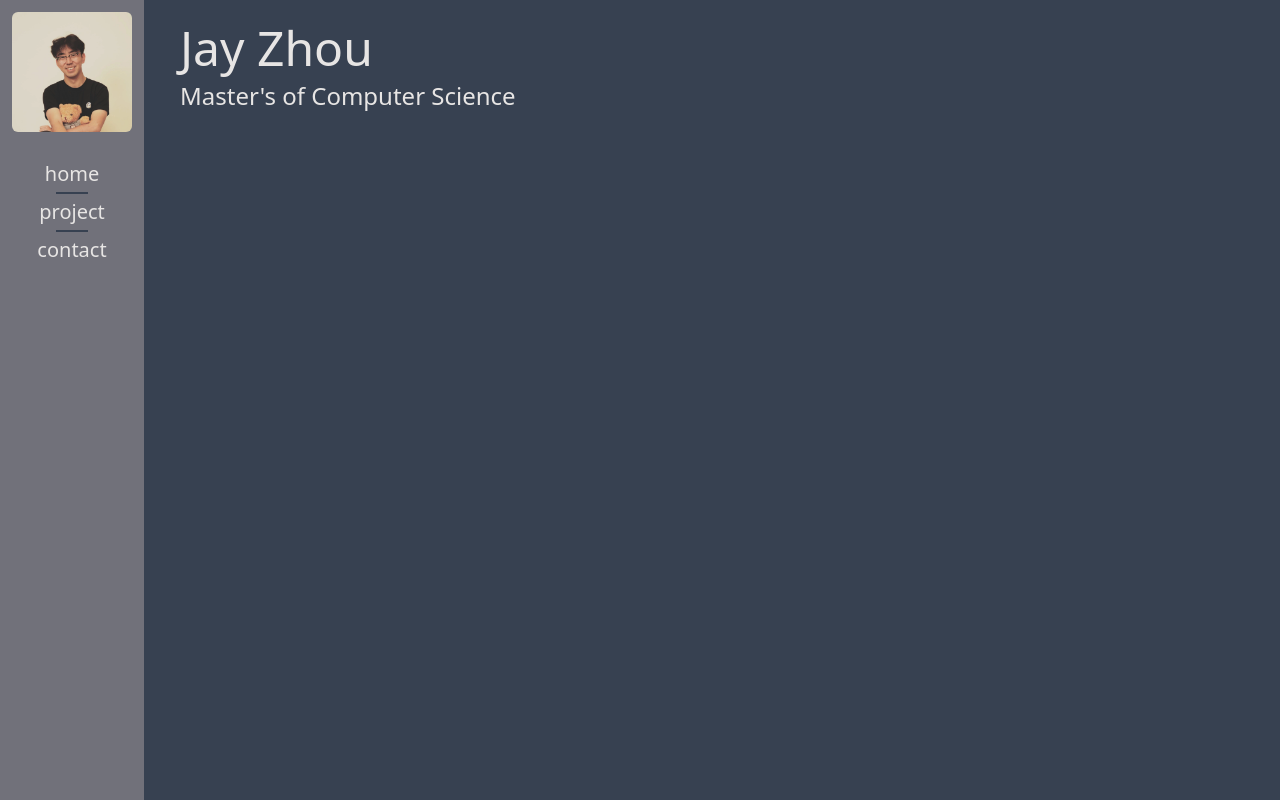
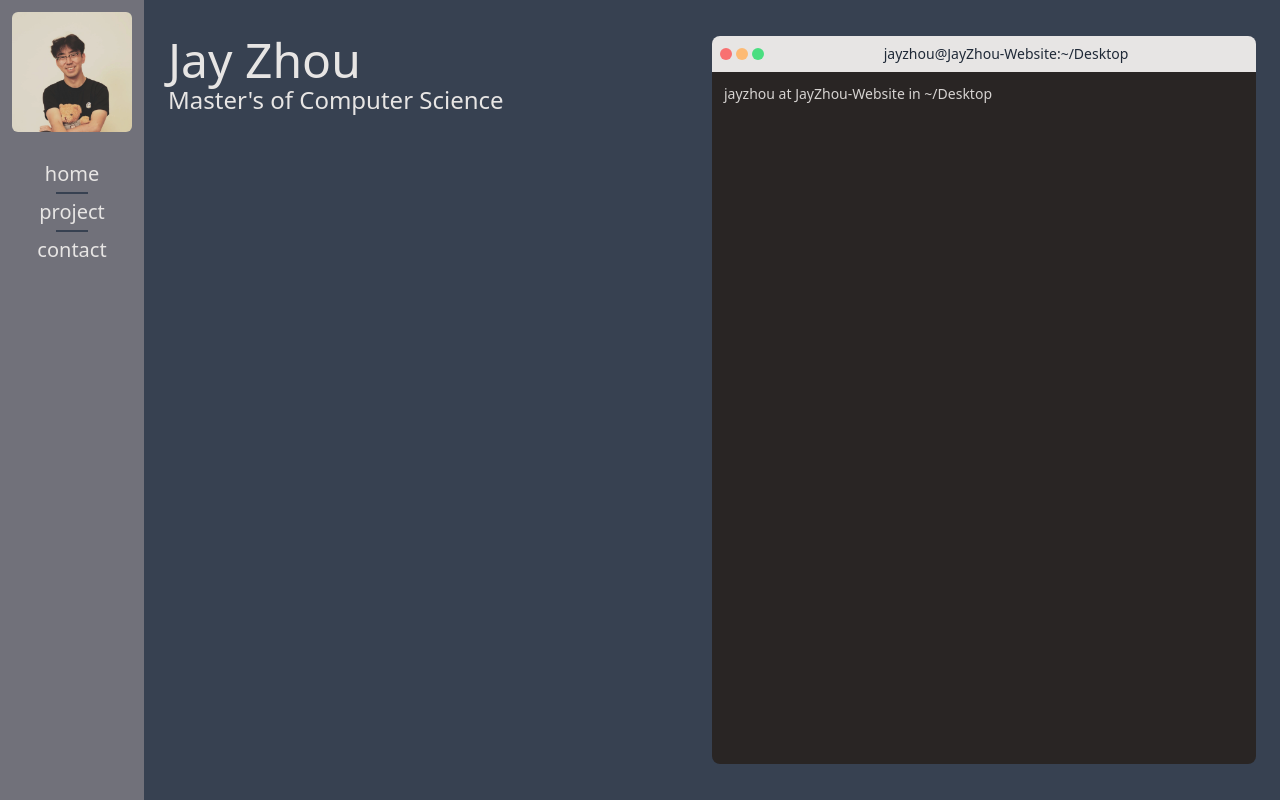
Before and after one commit to jzho987/jzho987.github.io, a SvelteKit app: page /home in a window 1280 px wide. Built offline with nearby package versions, Linux system fonts and the light colour scheme.

Commit message:
add termianl

```diff
--- /dev/null
+++ b/src/components/terminal/mock_mac_action_buttons.svelte
@@ -0,0 +1,5 @@
+<div class="flex flex-row gap-1">
+    <div class="size-3 bg-red-400 rounded-full" />
+    <div class="size-3 bg-orange-300 rounded-full" />
+    <div class="size-3 bg-green-400 rounded-full" />
+</div>
--- /dev/null
+++ b/src/components/terminal/terminal.svelte
@@ -0,0 +1,19 @@
+<script lang="ts">
+	import MockMacActionButtons from "./mock_mac_action_buttons.svelte";
+
+    export let name;
+    export let user;
+    export let dir;
+</script>
+
+<div class="flex flex-col flex-1">
+    <div class="rounded-t-lg bg-stone-200 p-2 flex flex-row items-center">
+        <MockMacActionButtons />
+        <div class="flex flex-1 justify-center">
+            <p class="text-sm text-gray-800">{user}@{name}:{dir}</p>
+        </div>
+    </div>
+    <div class="flex-1 rounded-b-lg bg-stone-800 p-3">
+        <p class="text-sm font-extralight text-stone-300">{user} at {name} in {dir}</p>
+    </div>
+</div>
--- a/src/routes/home/+page.svelte
+++ b/src/routes/home/+page.svelte
@@ -1,10 +1,18 @@
 <script lang="ts">
+	import Terminal from "../../components/terminal/terminal.svelte";
+
 </script>
 
-<div class="pt-6 pl-9">
-	<div class="flex flex-col gap-2">
+<div class="px-6 py-9 flex h-screen">
+	<div class="flex flex-col flex-1">
 		<h1 class="font-extralight text-stone-200 text-5xl">Jay Zhou</h1>
 		<h1 class="font-extralight text-stone-200 text-2xl">Master's of Computer Science</h1>
 	</div>
-
+	<div class="flex flex-1">
+		<Terminal
+			user="jayzhou"
+			name="JayZhou-Website"
+			dir="~/Desktop"
+		/>
+	</div>
 </div>
--- a/src/routes/home/+page.ts
+++ /dev/null
@@ -1,29 +0,0 @@
-import { error } from '@sveltejs/kit';
-
-const getPageData = (name: string) => {
-	switch (name) {
-		case 'hello-world': {
-			return {
-				title: 'Hello world!',
-				content: 'Welcome to our blog. Lorem ipsum dolor sit amet...'
-			};
-		}
-		case 'what': {
-			return {
-				title: 'What?',
-				content: 'Welcome to our blog. Lorem ipsum dolor sit amet...'
-			};
-		}
-		default: {
-			return {
-				title: 'Default',
-				content: 'Welcome to our blog. Lorem ipsum dolor sit amet...'
-			};
-		}
-	}
-};
-
-/** @type {import('./$types').PageLoad} */
-export function load({ params }) {
-	return getPageData('what');
-}
```
